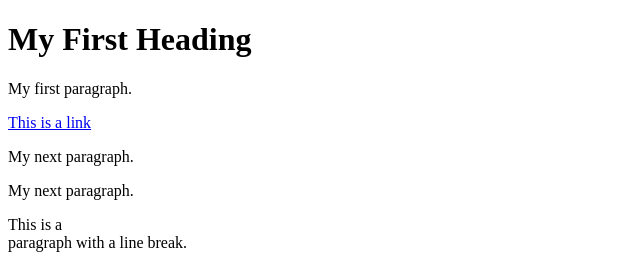
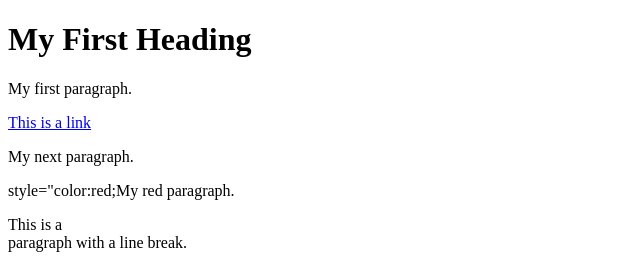
Before and after one commit to trierardi/trierardi.github.io, a plain HTML site: page index.htm in a window 1280 px wide. Shown: the top 266 px of the page, without its empty margins (0-640 px from the left). Drawn offline with Linux system fonts and the light colour scheme.

Commit message:
Update index.htm

```diff
--- a/index.htm
+++ b/index.htm
@@ -13,9 +13,9 @@
 
 <a href="https://www.w3schools.com">This is a link</a>
 
-<p>My next paragraph.</p>
+<p title="I'm a tooltip">My next paragraph.</p>
 
-<p>My next paragraph.</p>
+<p>style="color:red;My red paragraph.</p>
 
 <p>This is a <br> paragraph with a line break.</p>
 
```
